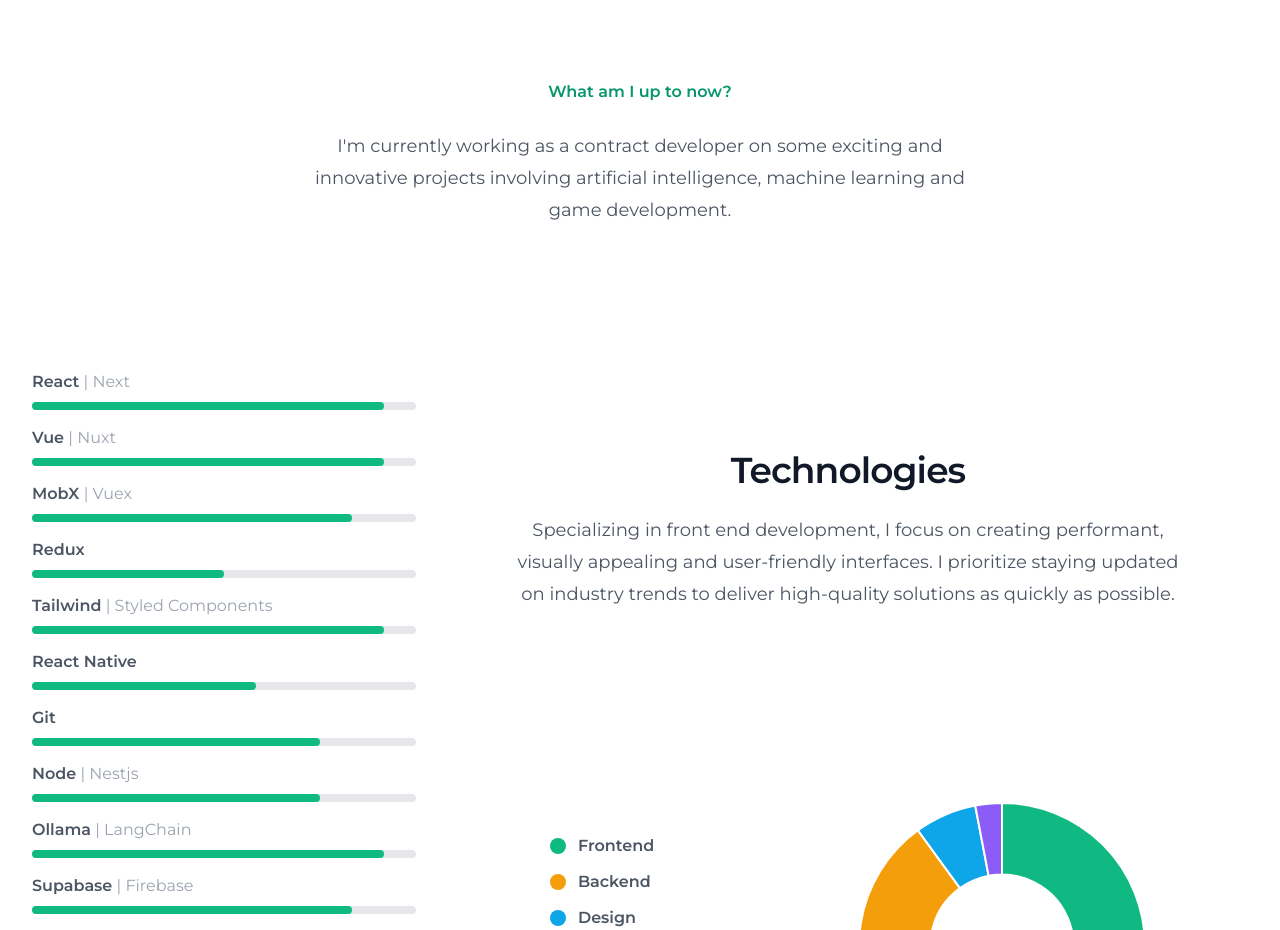
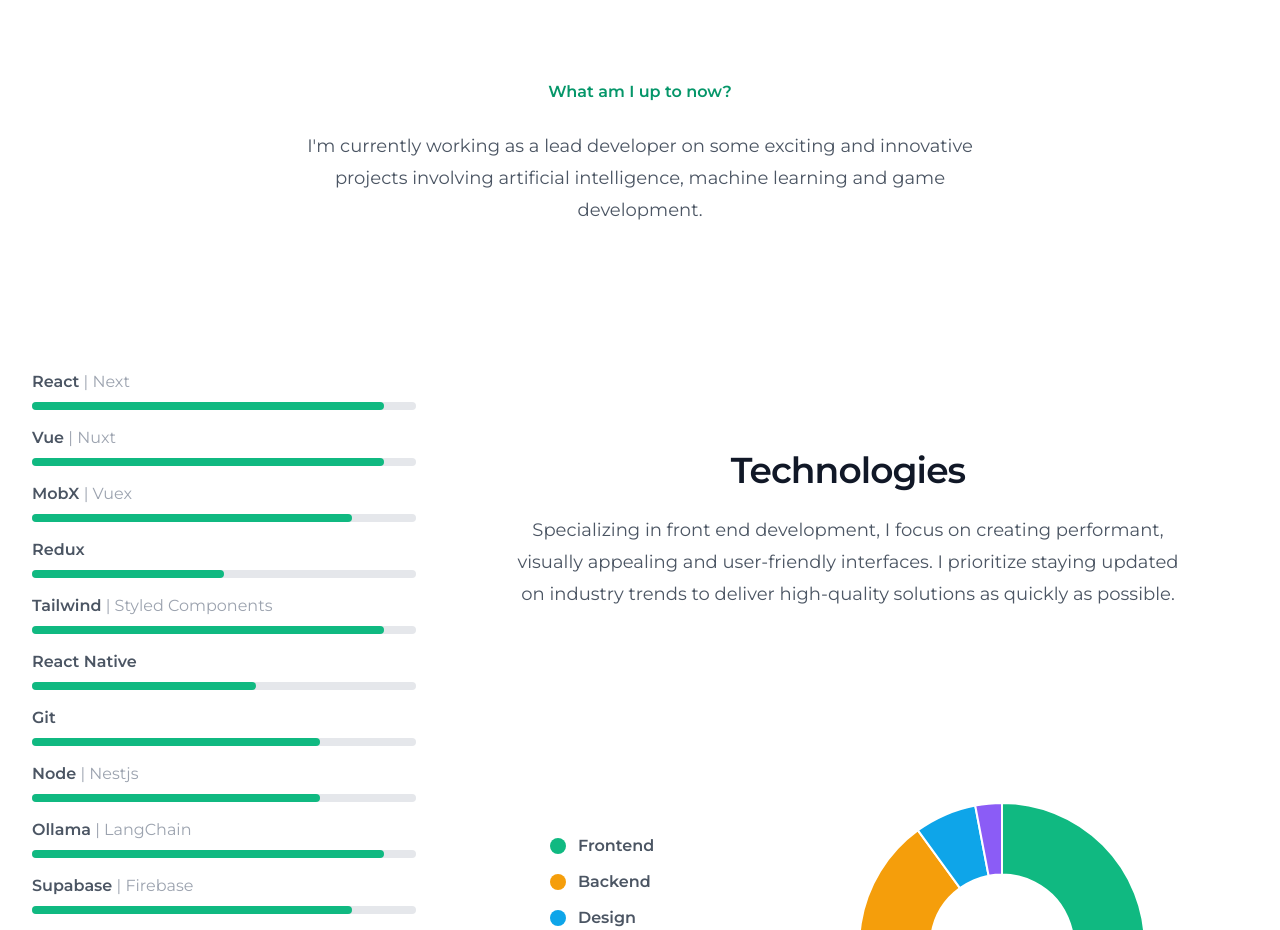
Before and after one commit to JordanNeeb/marketing-website, a Next.js app: page / in a window 1280 px wide. Shown: the part 1960-2890 px from the top of the page. Built offline with nearby package versions, Linux system fonts and the light colour scheme.

Commit message:
updates work history

```diff
--- a/app/components/Stats.js
+++ b/app/components/Stats.js
@@ -1,18 +1,11 @@
 "use client";
 
 import { useState, useEffect, useRef } from "react";
-
-const stats = [
-  { id: 1, name: "Transactions every 24 hours", value: "44 million" },
-  { id: 2, name: "Assets under holding", value: "$119 trillion" },
-  { id: 3, name: "New users annually", value: "46,000" },
-];
 
 const Stats = () => {
   const [yearsExperience, setYearsExperience] = useState(null);
   const [linesOfCode, setLinesOfCode] = useState(null);
   const [cupsOfCoffee, setCupsOfCoffee] = useState(null);
-  const interval = useRef();
 
   useEffect(() => {
     const startDate = new Date("May 1, 2016 00:00:00 GMT+00:00");
--- a/app/components/WorkHistory.js
+++ b/app/components/WorkHistory.js
@@ -43,8 +43,8 @@
             What am I up to now?
           </p>
           <p className="mt-6 text-lg leading-8 text-gray-600">
-            I&apos;m currently working as a contract developer on some exciting
-            and innovative projects involving artificial intelligence, machine
+            I&apos;m currently working as a lead developer on some exciting and
+            innovative projects involving artificial intelligence, machine
             learning and game development.
           </p>
         </div>
--- a/tailwind.config.js
+++ b/tailwind.config.js
@@ -1,18 +1,23 @@
 /** @type {import('tailwindcss').Config} */
+
+const colors = require("tailwindcss/colors");
+
+console.log(colors);
+
 module.exports = {
   content: [
-    './pages/**/*.{js,ts,jsx,tsx,mdx}',
-    './components/**/*.{js,ts,jsx,tsx,mdx}',
-    './app/**/*.{js,ts,jsx,tsx,mdx}',
+    "./pages/**/*.{js,ts,jsx,tsx,mdx}",
+    "./components/**/*.{js,ts,jsx,tsx,mdx}",
+    "./app/**/*.{js,ts,jsx,tsx,mdx}",
   ],
   theme: {
     extend: {
       backgroundImage: {
-        'gradient-radial': 'radial-gradient(var(--tw-gradient-stops))',
-        'gradient-conic':
-          'conic-gradient(from 180deg at 50% 50%, var(--tw-gradient-stops))',
+        "gradient-radial": "radial-gradient(var(--tw-gradient-stops))",
+        "gradient-conic":
+          "conic-gradient(from 180deg at 50% 50%, var(--tw-gradient-stops))",
       },
     },
   },
   plugins: [],
-}
+};
```
